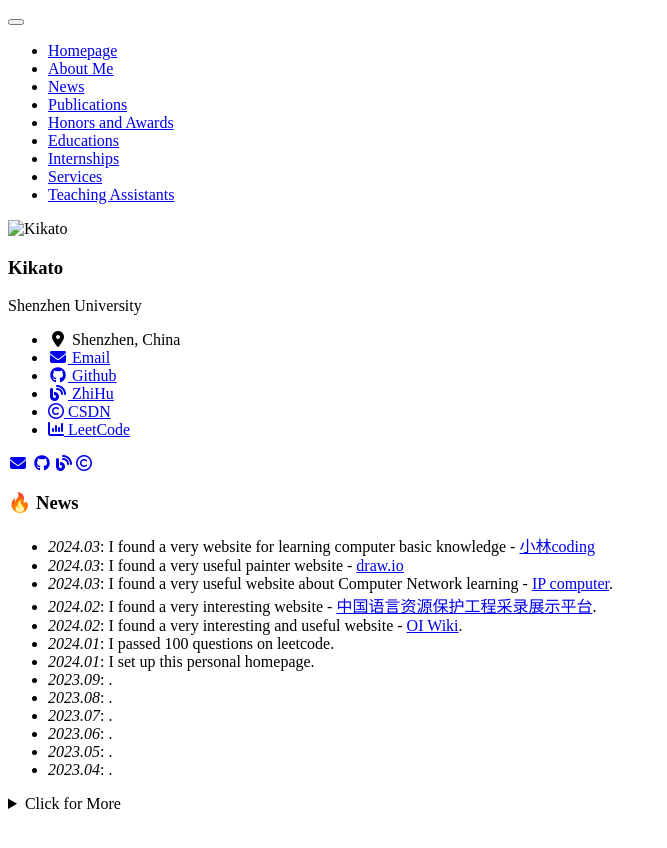
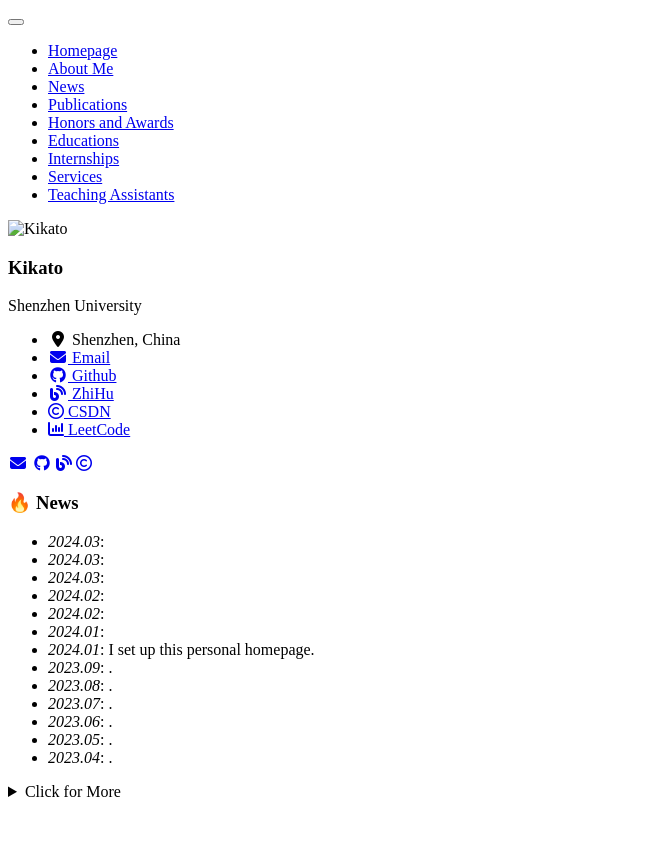
Before and after one commit to kikato2022/kikato2022.github.io, a Jekyll site: the page built from _pages/includes/news.md, in a window 1280 px wide. Shown: the top 848 px of the page, without its empty margins (0-667 px from the left). Built offline with Jekyll 4.4.1, drawn with Linux system fonts in a browser that asks for light colours; nearby versions of some CDN libraries; our own code applies the rules of GitHub Pages for plain Markdown files.

Commit message:
Update news.md

```diff
--- a/_pages/includes/news.md
+++ b/_pages/includes/news.md
@@ -1,10 +1,10 @@
 # 🔥 News
-- *2024.03*: I found a very website for learning computer basic knowledge - [小林coding](https://xiaolincoding.com/)
-- *2024.03*: I found a very useful painter website - [draw.io](https://www.drawio.com/)
-- *2024.03*: I found a very useful website about Computer Network learning - [IP computer](https://iiis.tsinghua.edu.cn/ip/).
-- *2024.02*: I found a very interesting website - [中国语言资源保护工程采录展示平台](https://zhongguoyuyan.cn/index).
-- *2024.02*: I found a very interesting and useful website - [OI Wiki](https://oi-wiki.org/).
-- *2024.01*: I passed 100 questions on leetcode.
+- *2024.03*:
+- *2024.03*:
+- *2024.03*:
+- *2024.02*:
+- *2024.02*:
+- *2024.01*:
 - *2024.01*: I set up this personal homepage.
 - *2023.09*: .
 - *2023.08*: .
```
